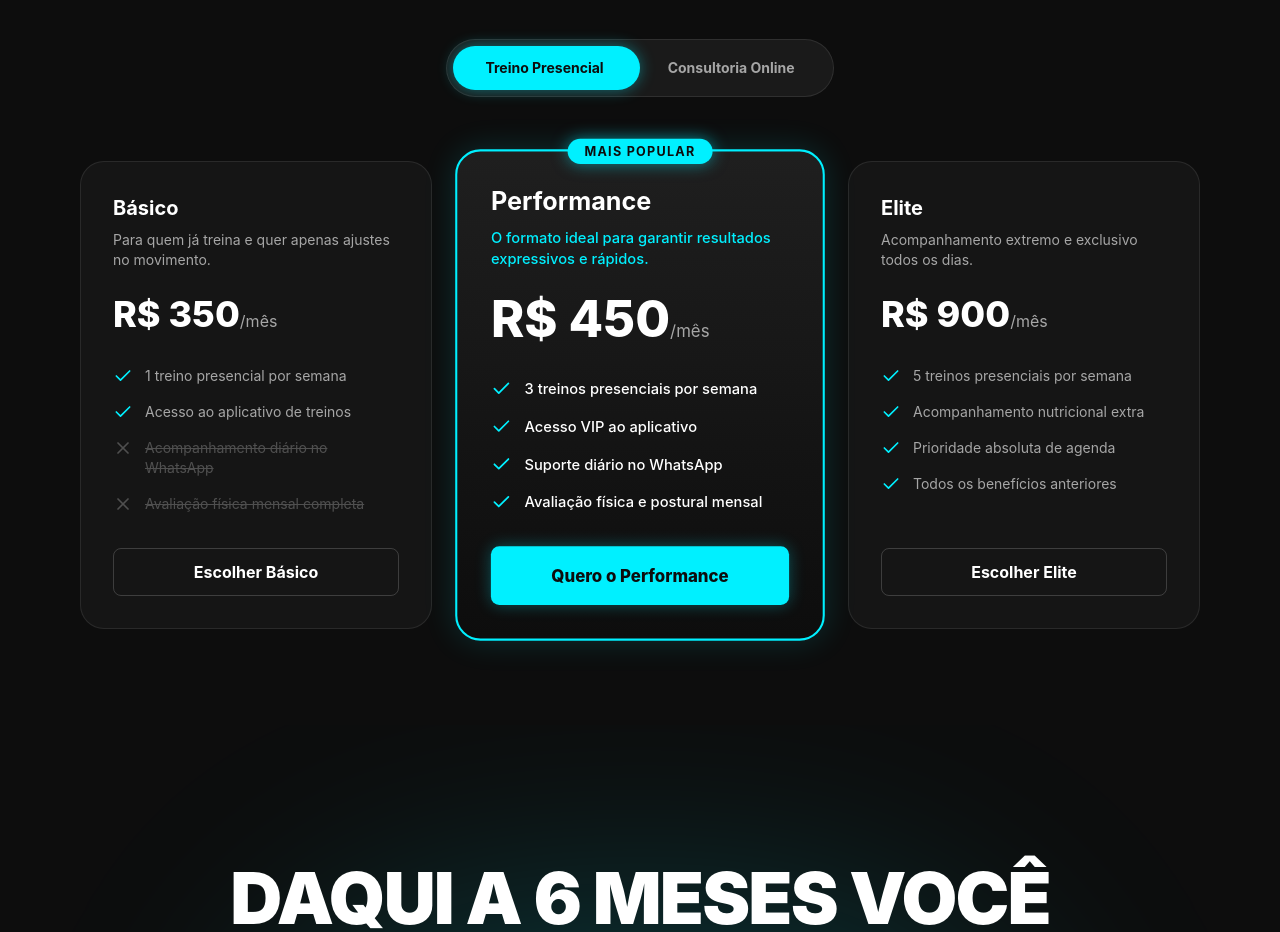
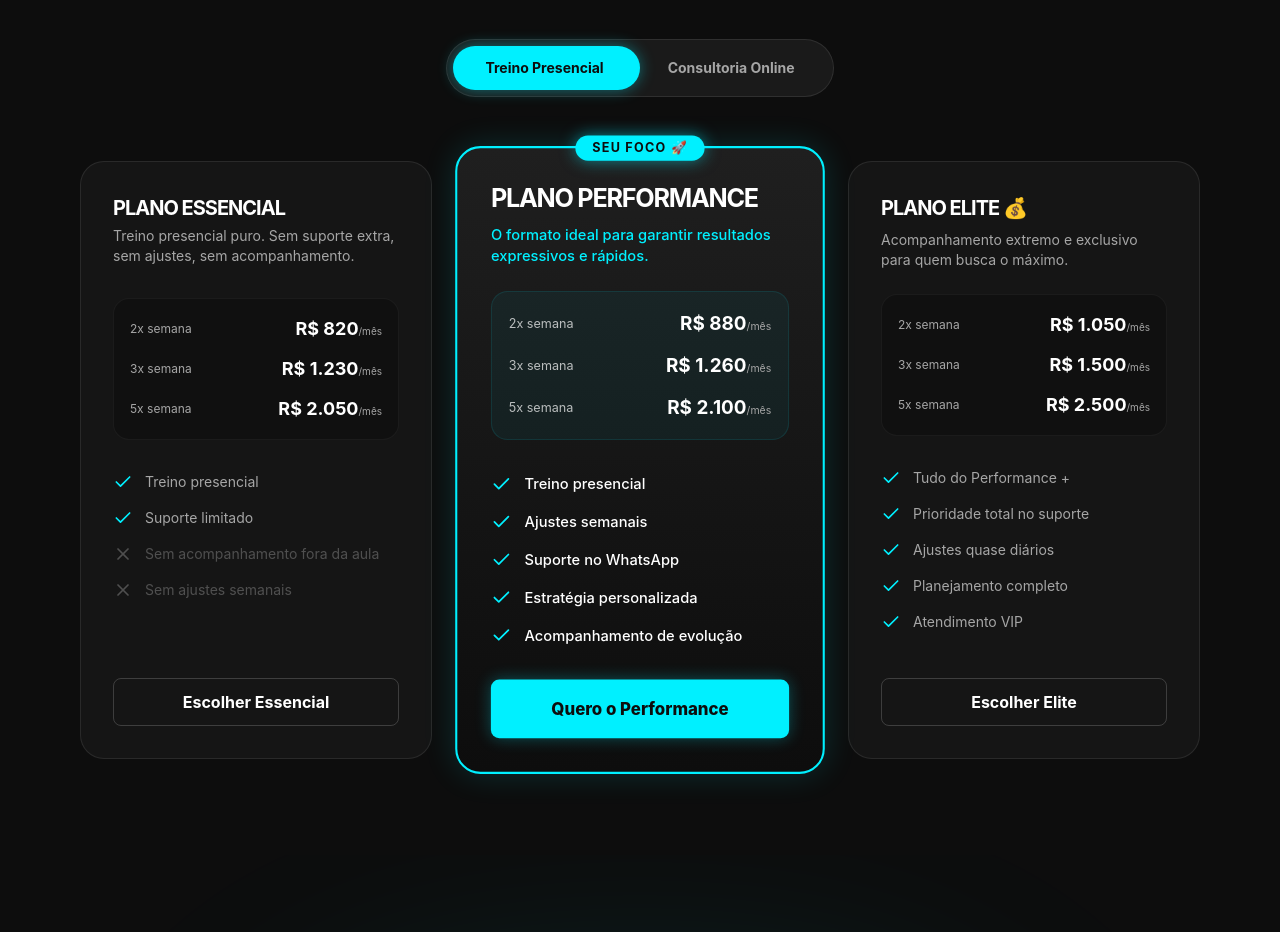
Before and after one commit to 04ale/dominicale-personal, a React (Vite) app: page / in a window 1280 px wide. Shown: the part 5540-6472 px from the top of the page. Built offline with nearby package versions, Linux system fonts and the light colour scheme.

Commit message:
changing plans

```diff
--- a/src/components/Plans.tsx
+++ b/src/components/Plans.tsx
@@ -53,60 +53,98 @@ export default function Plans({ id }: { id?: string }) {
         {activeTab === 'presencial' && (
           <div className="grid grid-cols-1 md:grid-cols-3 gap-8 items-center animate-in fade-in slide-in-from-bottom-4 duration-500">
 
-            {/* PLANO BÁSICO (Ancoragem Inferior) */}
+            {/* PLANO ESSENCIAL (Ancoragem) */}
             <div className="bg-gunmetal-grey/50 border border-platinum-light/10 rounded-3xl p-8 flex flex-col h-full relative">
-              <h3 className="text-xl font-bold mb-2">Básico</h3>
-              <p className="text-silver-mist text-sm mb-6 h-10">Para quem já treina e quer apenas ajustes no movimento.</p>
-              <div className="mb-8">
-                <span className="text-4xl font-extrabold">R$ 350</span>
-                <span className="text-silver-mist">/mês</span>
+              <h3 className="text-xl font-bold mb-1 uppercase tracking-tighter">Plano Essencial</h3>
+              <p className="text-silver-mist text-sm mb-6 h-12">Treino presencial puro. Sem suporte extra, sem ajustes, sem acompanhamento.</p>
+
+              <div className="space-y-3 mb-8 p-4 bg-deep-onyx/50 rounded-2xl border border-platinum-light/5">
+                <div className="flex justify-between items-center">
+                  <span className="text-xs text-silver-mist">2x semana</span>
+                  <span className="text-lg font-bold text-pure-white">R$ 820<span className="text-[10px] font-normal text-silver-mist">/mês</span></span>
+                </div>
+                <div className="flex justify-between items-center">
+                  <span className="text-xs text-silver-mist">3x semana</span>
+                  <span className="text-lg font-bold text-pure-white">R$ 1.230<span className="text-[10px] font-normal text-silver-mist">/mês</span></span>
+                </div>
+                <div className="flex justify-between items-center">
+                  <span className="text-xs text-silver-mist">5x semana</span>
+                  <span className="text-lg font-bold text-pure-white">R$ 2.050<span className="text-[10px] font-normal text-silver-mist">/mês</span></span>
+                </div>
               </div>
+
               <ul className="space-y-4 mb-8 flex-1">
-                <li className="flex items-start gap-3"><Check size={20} className="text-electric shrink-0" /> <span className="text-sm text-silver-mist">1 treino presencial por semana</span></li>
-                <li className="flex items-start gap-3"><Check size={20} className="text-electric shrink-0" /> <span className="text-sm text-silver-mist">Acesso ao aplicativo de treinos</span></li>
-                <li className="flex items-start gap-3 opacity-40"><X size={20} className="text-silver-mist shrink-0" /> <span className="text-sm text-silver-mist line-through">Acompanhamento diário no WhatsApp</span></li>
-                <li className="flex items-start gap-3 opacity-40"><X size={20} className="text-silver-mist shrink-0" /> <span className="text-sm text-silver-mist line-through">Avaliação física mensal completa</span></li>
+                <li className="flex items-start gap-3"><Check size={20} className="text-electric shrink-0" /> <span className="text-sm text-silver-mist">Treino presencial</span></li>
+                <li className="flex items-start gap-3"><Check size={20} className="text-electric shrink-0" /> <span className="text-sm text-silver-mist">Suporte limitado</span></li>
+                <li className="flex items-start gap-3 opacity-40"><X size={20} className="text-silver-mist shrink-0" /> <span className="text-sm text-silver-mist">Sem acompanhamento fora da aula</span></li>
+                <li className="flex items-start gap-3 opacity-40"><X size={20} className="text-silver-mist shrink-0" /> <span className="text-sm text-silver-mist">Sem ajustes semanais</span></li>
               </ul>
-              <a href="https://wa.me/5511919799090?text=Ol%C3%A1%20Lucas%21%20Quero%20fechar%20o%20Plano%20Presencial%20B%C3%A1sico." target="_blank" rel="noopener noreferrer" className="w-full inline-flex items-center justify-center rounded-lg border border-platinum-light/20 text-pure-white h-12 font-bold hover:bg-gunmetal-grey hover:border-electric hover:text-electric transition-colors">
-                Escolher Básico
+              <a href="https://wa.me/5511919799090?text=Ol%C3%A1%20Lucas%21%20Quero%20saber%20mais%20sobre%20o%20Plano%20Essencial." target="_blank" rel="noopener noreferrer" className="w-full inline-flex items-center justify-center rounded-lg border border-platinum-light/20 text-pure-white h-12 font-bold hover:bg-gunmetal-grey hover:border-electric hover:text-electric transition-colors">
+                Escolher Essencial
               </a>
             </div>
 
-            {/* PLANO INTERMEDIÁRIO (O que queremos vender - Mais Popular) */}
+            {/* PLANO PERFORMANCE (O que queremos vender) */}
             <div className="bg-linear-to-b from-gunmetal-grey to-deep-onyx border-2 border-electric rounded-3xl p-8 flex flex-col h-full relative md:scale-105 shadow-[0_0_30px_rgba(0,240,255,0.15)] z-10">
               <div className="absolute top-0 left-1/2 -translate-x-1/2 -translate-y-1/2 bg-electric text-deep-onyx px-4 py-1 rounded-full text-xs font-bold uppercase tracking-widest shadow-[0_0_15px_rgba(0,240,255,0.5)]">
-                Mais Popular
+                Seu Foco 🚀
               </div>
-              <h3 className="text-2xl font-bold mb-2 text-pure-white">Performance</h3>
+              <h3 className="text-2xl font-bold mb-2 text-pure-white uppercase tracking-tighter">Plano Performance</h3>
               <p className="text-electric text-sm mb-6 h-10 font-medium">O formato ideal para garantir resultados expressivos e rápidos.</p>
-              <div className="mb-8">
-                <span className="text-5xl font-extrabold text-pure-white">R$ 450</span>
-                <span className="text-silver-mist">/mês</span>
+
+              <div className="space-y-3 mb-8 p-4 bg-electric/5 rounded-2xl border border-electric/10">
+                <div className="flex justify-between items-center">
+                  <span className="text-xs text-pure-white/70">2x semana</span>
+                  <span className="text-lg font-bold text-pure-white">R$ 880<span className="text-[10px] font-normal text-silver-mist">/mês</span></span>
+                </div>
+                <div className="flex justify-between items-center">
+                  <span className="text-xs text-pure-white/70">3x semana</span>
+                  <span className="text-lg font-bold text-pure-white">R$ 1.260<span className="text-[10px] font-normal text-silver-mist">/mês</span></span>
+                </div>
+                <div className="flex justify-between items-center">
+                  <span className="text-xs text-pure-white/70">5x semana</span>
+                  <span className="text-lg font-bold text-pure-white">R$ 2.100<span className="text-[10px] font-normal text-silver-mist">/mês</span></span>
+                </div>
               </div>
+
               <ul className="space-y-4 mb-8 flex-1">
-                <li className="flex items-start gap-3"><Check size={20} className="text-electric shrink-0" /> <span className="text-sm text-pure-white font-medium">3 treinos presenciais por semana</span></li>
-                <li className="flex items-start gap-3"><Check size={20} className="text-electric shrink-0" /> <span className="text-sm text-pure-white font-medium">Acesso VIP ao aplicativo</span></li>
-                <li className="flex items-start gap-3"><Check size={20} className="text-electric shrink-0" /> <span className="text-sm text-pure-white font-medium">Suporte diário no WhatsApp</span></li>
-                <li className="flex items-start gap-3"><Check size={20} className="text-electric shrink-0" /> <span className="text-sm text-pure-white font-medium">Avaliação física e postural mensal</span></li>
+                <li className="flex items-start gap-3"><Check size={20} className="text-electric shrink-0" /> <span className="text-sm text-pure-white font-medium">Treino presencial</span></li>
+                <li className="flex items-start gap-3"><Check size={20} className="text-electric shrink-0" /> <span className="text-sm text-pure-white font-medium">Ajustes semanais</span></li>
+                <li className="flex items-start gap-3"><Check size={20} className="text-electric shrink-0" /> <span className="text-sm text-pure-white font-medium">Suporte no WhatsApp</span></li>
+                <li className="flex items-start gap-3"><Check size={20} className="text-electric shrink-0" /> <span className="text-sm text-pure-white font-medium">Estratégia personalizada</span></li>
+                <li className="flex items-start gap-3"><Check size={20} className="text-electric shrink-0" /> <span className="text-sm text-pure-white font-medium">Acompanhamento de evolução</span></li>
               </ul>
-              <a href="https://wa.me/5511919799090?text=Ol%C3%A1%20Lucas%21%20Quero%20fechar%20o%20Plano%20Presencial%20Performance%21" target="_blank" rel="noopener noreferrer" className="w-full inline-flex items-center justify-center rounded-lg bg-electric text-deep-onyx h-14 font-extrabold hover:bg-electric/90 hover:scale-105 transition-all shadow-[0_0_15px_rgba(0,240,255,0.3)]">
+              <a href="https://wa.me/5511919799090?text=Ol%C3%A1%20Lucas%21%20Quero%20fechar%20o%20Plano%20Performance%21" target="_blank" rel="noopener noreferrer" className="w-full inline-flex items-center justify-center rounded-lg bg-electric text-deep-onyx h-14 font-extrabold hover:bg-electric/90 hover:scale-105 transition-all shadow-[0_0_15px_rgba(0,240,255,0.3)]">
                 Quero o Performance
               </a>
             </div>
 
-            {/* PLANO PREMIUM (Ancoragem Superior) */}
+            {/* PLANO ELITE (Ancoragem Superior) */}
             <div className="bg-gunmetal-grey/50 border border-platinum-light/10 rounded-3xl p-8 flex flex-col h-full relative">
-              <h3 className="text-xl font-bold mb-2">Elite</h3>
-              <p className="text-silver-mist text-sm mb-6 h-10">Acompanhamento extremo e exclusivo todos os dias.</p>
-              <div className="mb-8">
-                <span className="text-4xl font-extrabold">R$ 900</span>
-                <span className="text-silver-mist">/mês</span>
+              <h3 className="text-xl font-bold mb-2 uppercase tracking-tighter">Plano Elite 💰</h3>
+              <p className="text-silver-mist text-sm mb-6 h-10">Acompanhamento extremo e exclusivo para quem busca o máximo.</p>
+
+              <div className="space-y-3 mb-8 p-4 bg-deep-onyx/50 rounded-2xl border border-platinum-light/5">
+                <div className="flex justify-between items-center">
+                  <span className="text-xs text-silver-mist">2x semana</span>
+                  <span className="text-lg font-bold text-pure-white">R$ 1.050<span className="text-[10px] font-normal text-silver-mist">/mês</span></span>
+                </div>
+                <div className="flex justify-between items-center">
+                  <span className="text-xs text-silver-mist">3x semana</span>
+                  <span className="text-lg font-bold text-pure-white">R$ 1.500<span className="text-[10px] font-normal text-silver-mist">/mês</span></span>
+                </div>
+                <div className="flex justify-between items-center">
+                  <span className="text-xs text-silver-mist">5x semana</span>
+                  <span className="text-lg font-bold text-pure-white">R$ 2.500<span className="text-[10px] font-normal text-silver-mist">/mês</span></span>
+                </div>
               </div>
+
               <ul className="space-y-4 mb-8 flex-1">
-                <li className="flex items-start gap-3"><Check size={20} className="text-electric shrink-0" /> <span className="text-sm text-silver-mist">5 treinos presenciais por semana</span></li>
-                <li className="flex items-start gap-3"><Check size={20} className="text-electric shrink-0" /> <span className="text-sm text-silver-mist">Acompanhamento nutricional extra</span></li>
-                <li className="flex items-start gap-3"><Check size={20} className="text-electric shrink-0" /> <span className="text-sm text-silver-mist">Prioridade absoluta de agenda</span></li>
-                <li className="flex items-start gap-3"><Check size={20} className="text-electric shrink-0" /> <span className="text-sm text-silver-mist">Todos os benefícios anteriores</span></li>
+                <li className="flex items-start gap-3"><Check size={20} className="text-electric shrink-0" /> <span className="text-sm text-silver-mist">Tudo do Performance +</span></li>
+                <li className="flex items-start gap-3"><Check size={20} className="text-electric shrink-0" /> <span className="text-sm text-silver-mist">Prioridade total no suporte</span></li>
+                <li className="flex items-start gap-3"><Check size={20} className="text-electric shrink-0" /> <span className="text-sm text-silver-mist">Ajustes quase diários</span></li>
+                <li className="flex items-start gap-3"><Check size={20} className="text-electric shrink-0" /> <span className="text-sm text-silver-mist">Planejamento completo</span></li>
+                <li className="flex items-start gap-3"><Check size={20} className="text-electric shrink-0" /> <span className="text-sm text-silver-mist">Atendimento VIP</span></li>
               </ul>
               <a href="https://wa.me/5511919799090?text=Ol%C3%A1%20Lucas%21%20Quero%20fechar%20o%20Plano%20Presencial%20Elite." target="_blank" rel="noopener noreferrer" className="w-full inline-flex items-center justify-center rounded-lg border border-platinum-light/20 text-pure-white h-12 font-bold hover:bg-gunmetal-grey hover:border-electric hover:text-electric transition-colors">
                 Escolher Elite
```
